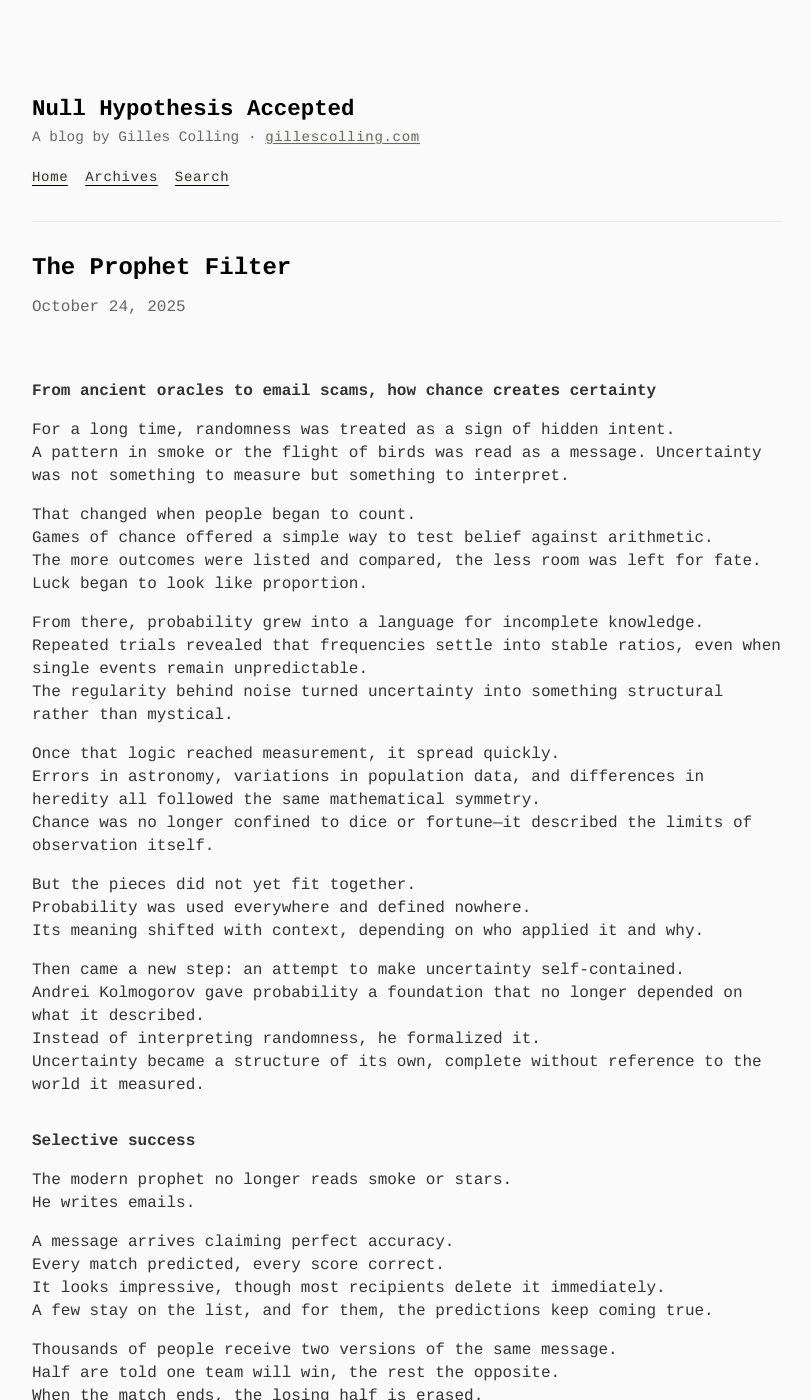
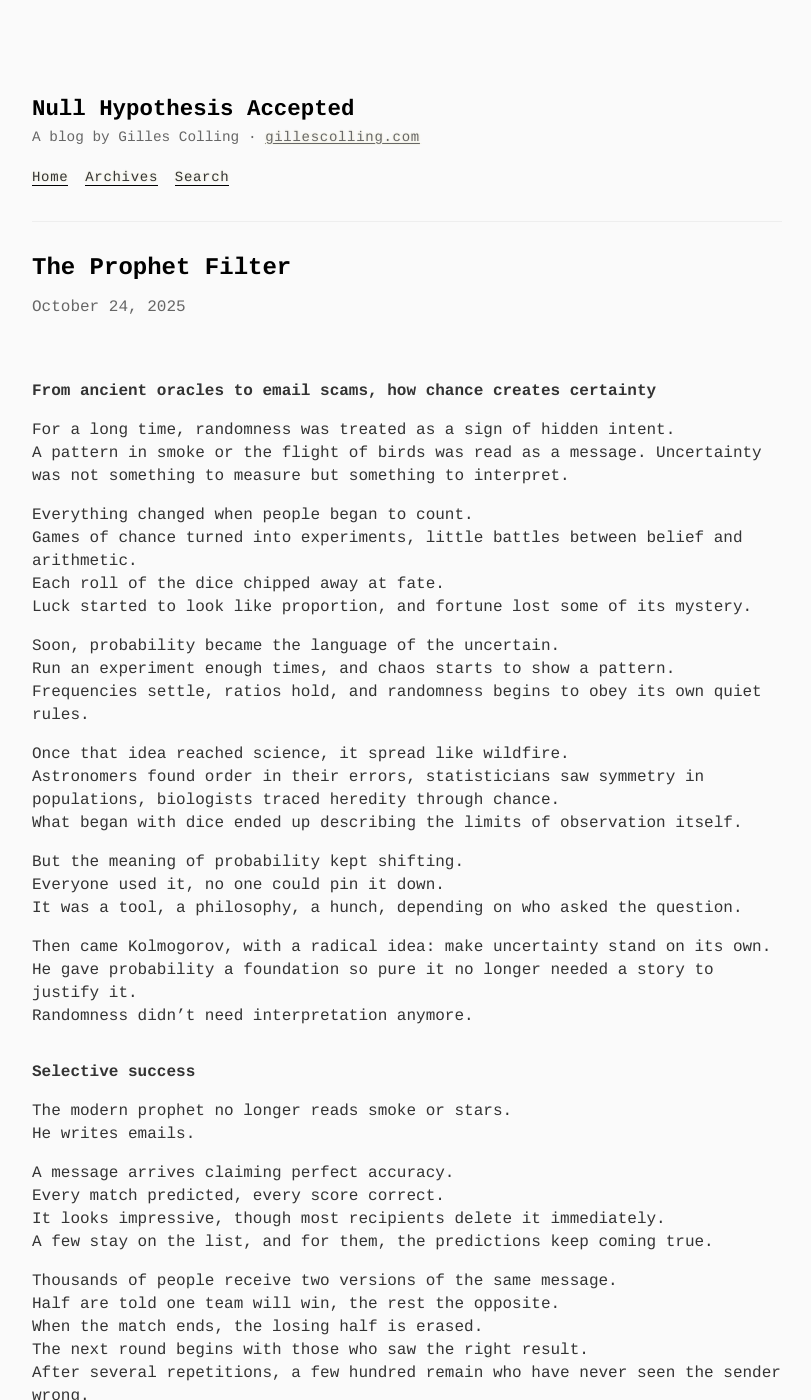
Before and after one commit to gcol33/blog, a Jekyll site: the page built from _posts/2025-10-24-the-prophet-filter.md, in a window 1280 px wide and 1400 px high. Shown: the whole window, without its empty margins (233-1044 px from the left). Built offline with Jekyll 4.4.1, drawn with Linux system fonts in a browser that asks for light colours; some web fonts are replaced.

Commit message:
chance post

```diff
--- a/_posts/2025-10-24-the-prophet-filter.md
+++ b/_posts/2025-10-24-the-prophet-filter.md
@@ -10,27 +10,26 @@ categories: probability perception history
 For a long time, randomness was treated as a sign of hidden intent.
 A pattern in smoke or the flight of birds was read as a message. Uncertainty was not something to measure but something to interpret.
 
-That changed when people began to count.
-Games of chance offered a simple way to test belief against arithmetic.
-The more outcomes were listed and compared, the less room was left for fate.
-Luck began to look like proportion.
+Everything changed when people began to count.
+Games of chance turned into experiments, little battles between belief and arithmetic.
+Each roll of the dice chipped away at fate.
+Luck started to look like proportion, and fortune lost some of its mystery.
 
-From there, probability grew into a language for incomplete knowledge.
-Repeated trials revealed that frequencies settle into stable ratios, even when single events remain unpredictable.
-The regularity behind noise turned uncertainty into something structural rather than mystical.
+Soon, probability became the language of the uncertain.
+Run an experiment enough times, and chaos starts to show a pattern.
+Frequencies settle, ratios hold, and randomness begins to obey its own quiet rules.
 
-Once that logic reached measurement, it spread quickly.
-Errors in astronomy, variations in population data, and differences in heredity all followed the same mathematical symmetry.
-Chance was no longer confined to dice or fortune—it described the limits of observation itself.
+Once that idea reached science, it spread like wildfire.
+Astronomers found order in their errors, statisticians saw symmetry in populations, biologists traced heredity through chance.
+What began with dice ended up describing the limits of observation itself.
 
-But the pieces did not yet fit together.
-Probability was used everywhere and defined nowhere.
-Its meaning shifted with context, depending on who applied it and why.
+But the meaning of probability kept shifting.
+Everyone used it, no one could pin it down.
+It was a tool, a philosophy, a hunch, depending on who asked the question.
 
-Then came a new step: an attempt to make uncertainty self-contained.
-Andrei Kolmogorov gave probability a foundation that no longer depended on what it described.
-Instead of interpreting randomness, he formalized it.
-Uncertainty became a structure of its own, complete without reference to the world it measured.
+Then came Kolmogorov, with a radical idea: make uncertainty stand on its own.
+He gave probability a foundation so pure it no longer needed a story to justify it.
+Randomness didn’t need interpretation anymore.
 
 ### Selective success
 
```
